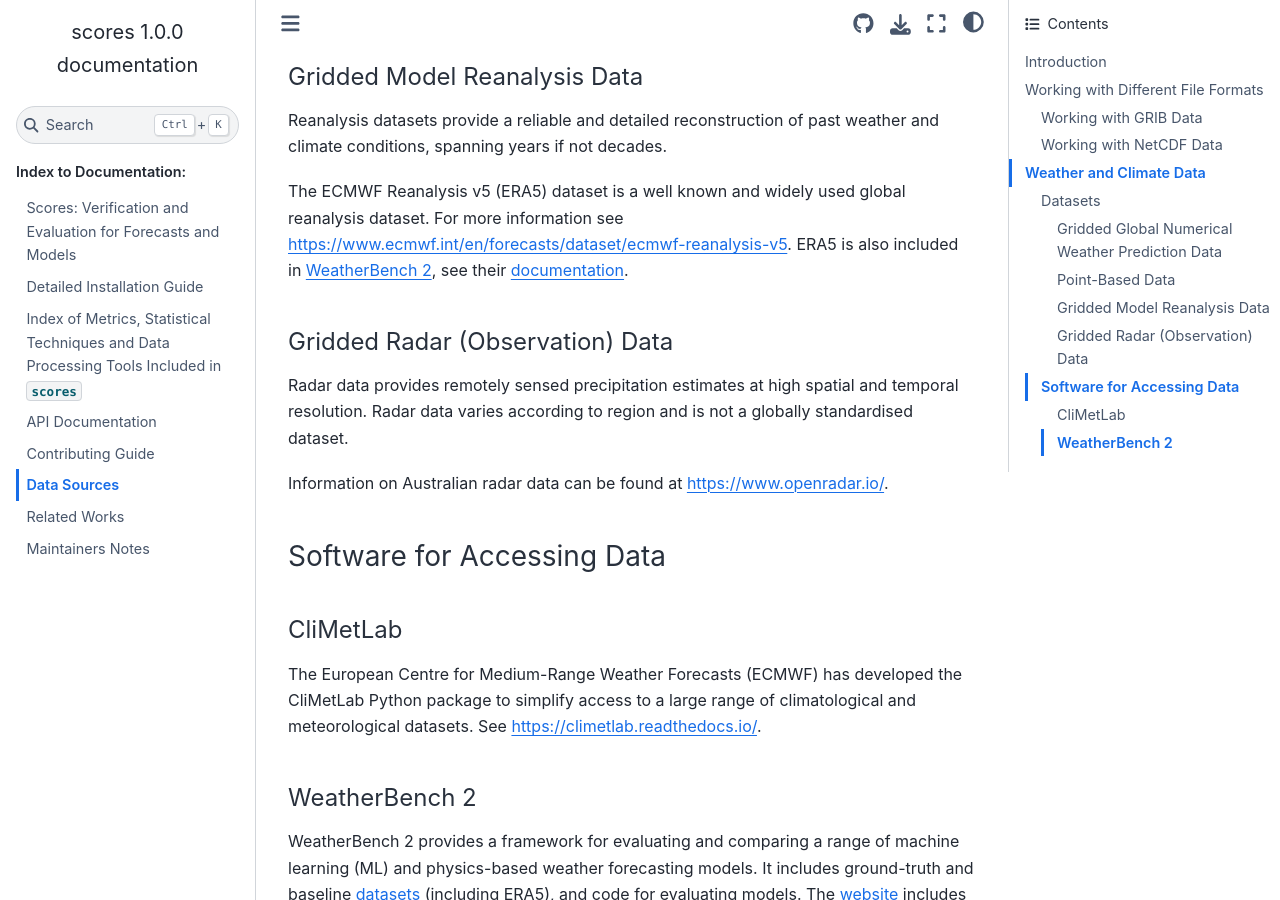
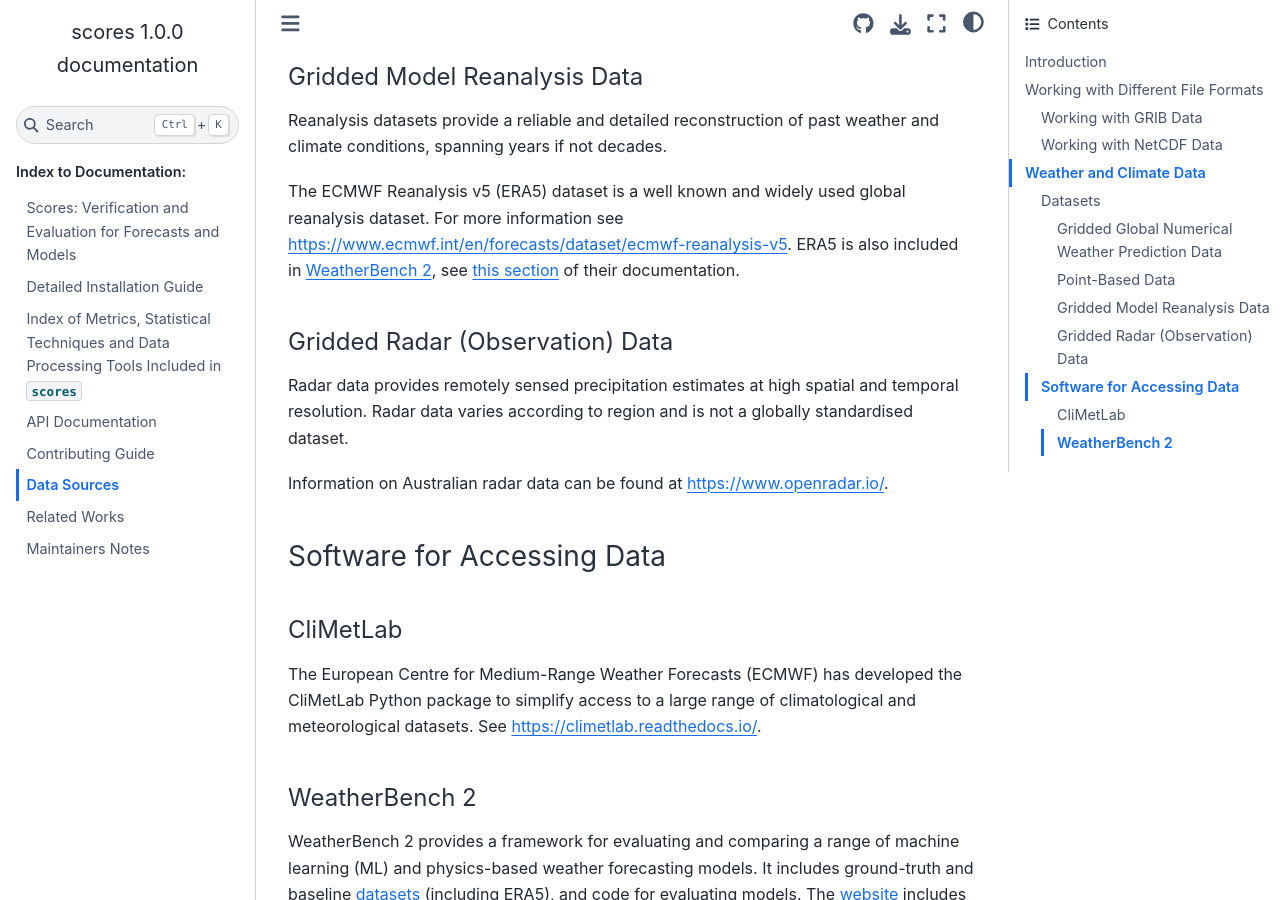
Before and after one commit to nci/scores, a Sphinx documentation site: the page built from docs/data.md, in a window 1280 px wide and 900 px high, scrolled down 1818 px. Built offline with Sphinx 7.4.7 and the Sphinx Book theme 1.1.4, drawn with Linux system fonts in a browser that asks for light colours; pages that are not in the unit, such as notebooks, are missing from menus.

Commit message:
Update text with link

```diff
--- a/docs/data.md
+++ b/docs/data.md
@@ -47,7 +47,7 @@ The NOAA Integrated Surface Database (ISD) provides hourly point-based (*in-situ
 
 Reanalysis datasets provide a reliable and detailed reconstruction of past weather and climate conditions, spanning years if not decades.
 
-The ECMWF Reanalysis v5 (ERA5) dataset is a well known and widely used global reanalysis dataset. For more information see [https://www.ecmwf.int/en/forecasts/dataset/ecmwf-reanalysis-v5](https://www.ecmwf.int/en/forecasts/dataset/ecmwf-reanalysis-v5). ERA5 is also included in [WeatherBench 2](https://sites.research.google/weatherbench/), see their [documentation](https://weatherbench2.readthedocs.io/en/latest/data-guide.html#era5).
+The ECMWF Reanalysis v5 (ERA5) dataset is a well known and widely used global reanalysis dataset. For more information see [https://www.ecmwf.int/en/forecasts/dataset/ecmwf-reanalysis-v5](https://www.ecmwf.int/en/forecasts/dataset/ecmwf-reanalysis-v5). ERA5 is also included in [WeatherBench 2](https://sites.research.google/weatherbench/), see [this section](https://weatherbench2.readthedocs.io/en/latest/data-guide.html#era5) of their documentation.
 
 #### Gridded Radar (Observation) Data
 
```
